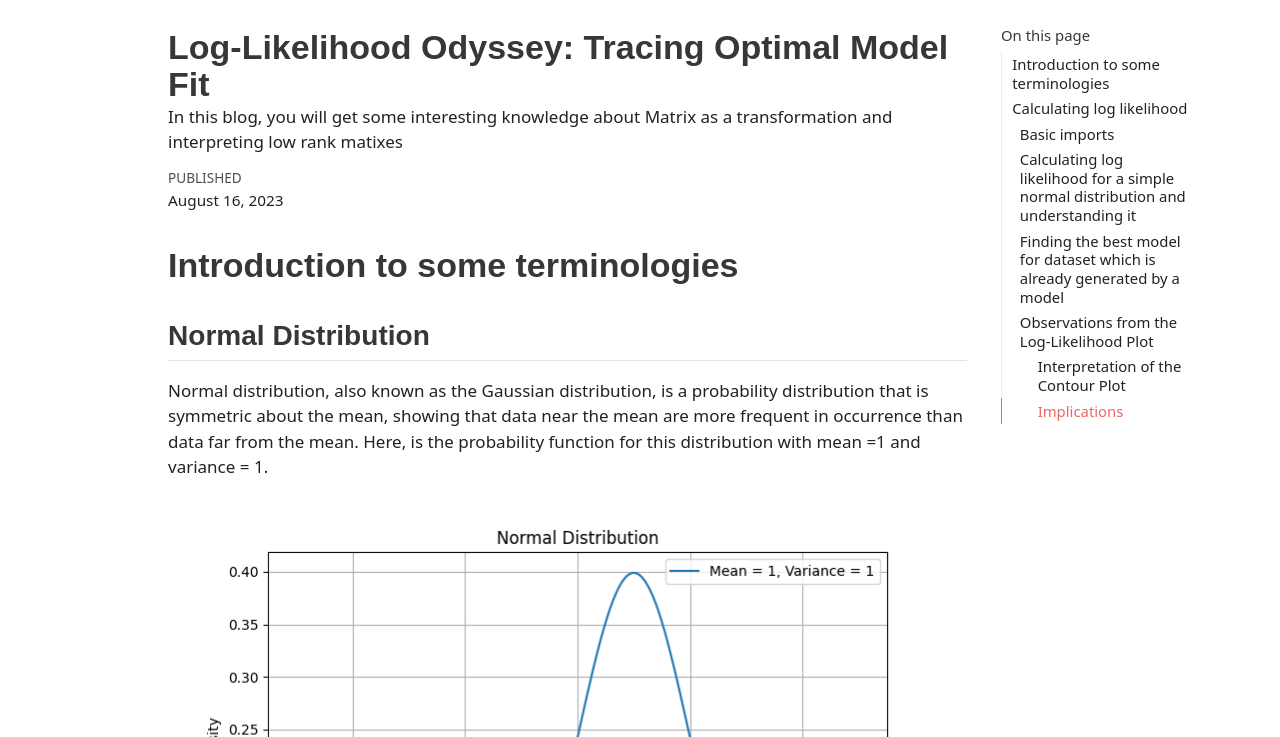
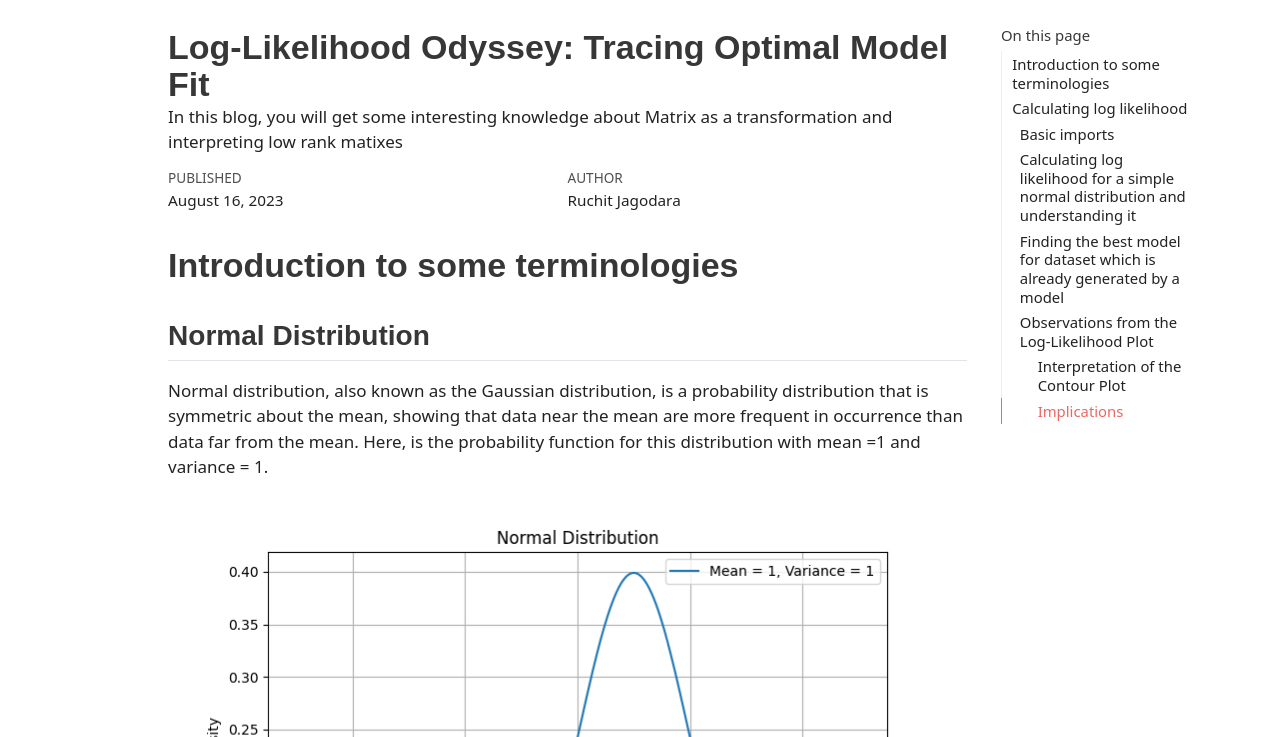
Before and after one commit to RuchitJagodara/Quarto-Website-Blog, a plain HTML site: page log_likelihood.html in a window 1280 px wide. Shown: the part 63-800 px from the top of the page. Drawn offline with Linux system fonts and the light colour scheme; a web font is replaced by a local one.

Commit message:
Update log_likelihood.html

```diff
--- a/log_likelihood.html
+++ b/log_likelihood.html
@@ -208,6 +208,12 @@ pre > code.sourceCode > span > a:first-child::before { text-decoration: underlin
     <div class="quarto-title-meta-heading">Published</div>
     <div class="quarto-title-meta-contents">
       <p class="date">August 16, 2023</p>
+    </div>
+  </div>
+  <div>
+    <div class="quarto-title-meta-heading">Author</div>
+    <div class="quarto-title-meta-contents">
+      <p class="date">Ruchit Jagodara</p>
     </div>
   </div>
 
```
